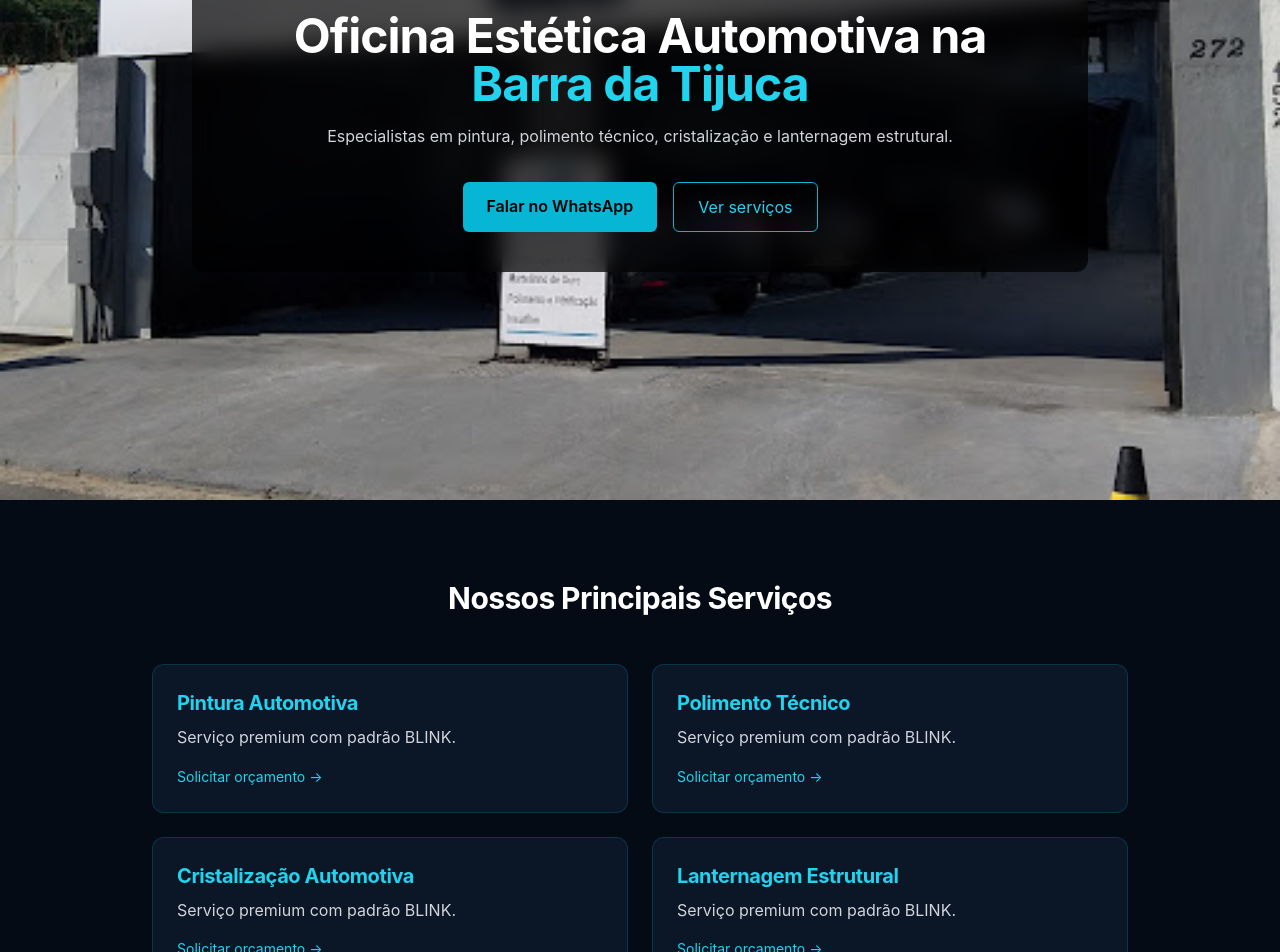
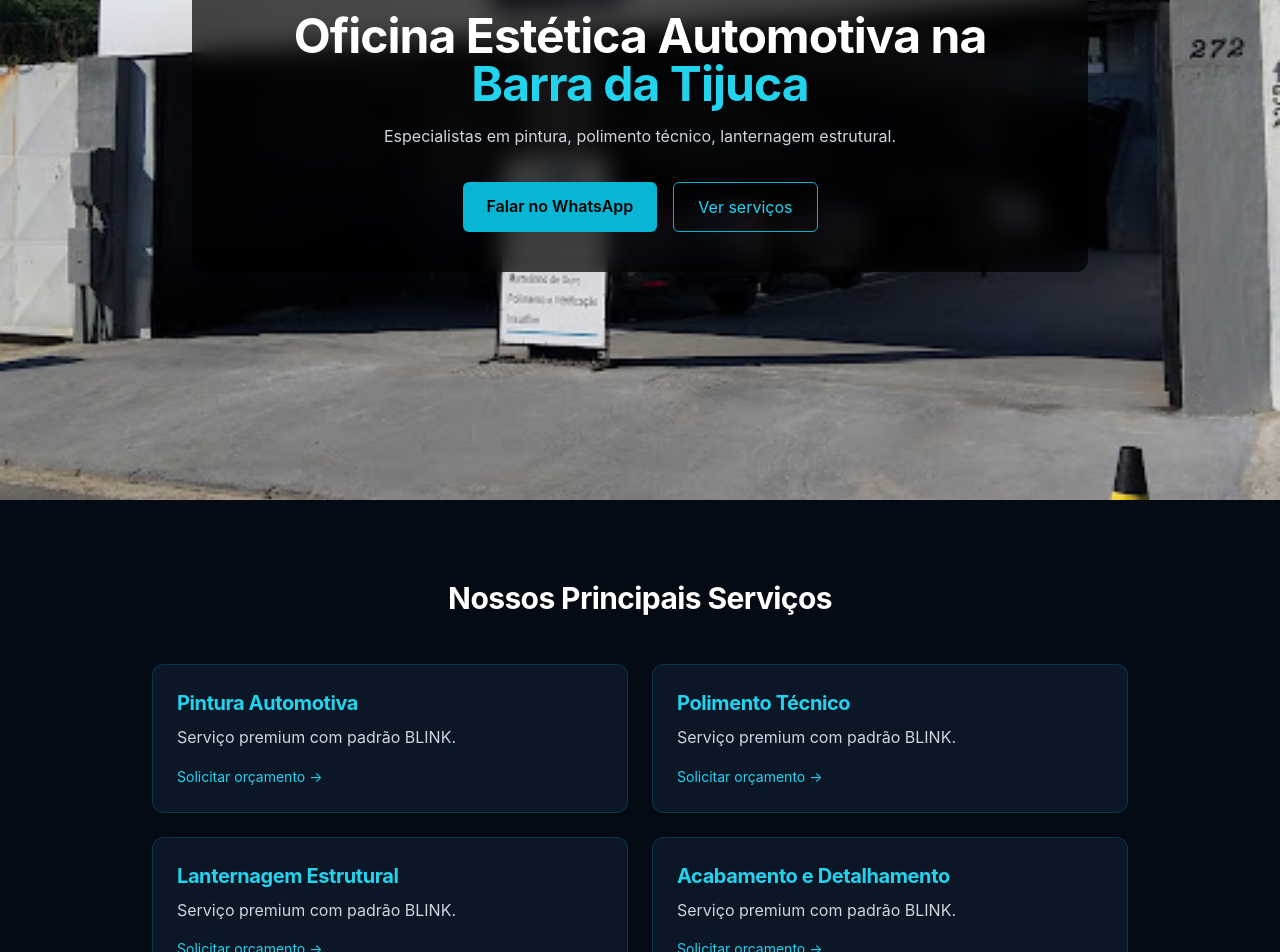
Before and after one commit to salsa200-prog/blink-estetica, a Next.js app: page / in a window 1280 px wide. Shown: the part 300-1252 px from the top of the page. Built offline with nearby package versions, Linux system fonts and the light colour scheme.

Commit message:
Update page.jsx

```diff
--- a/app/page.jsx
+++ b/app/page.jsx
@@ -22,8 +22,7 @@ export default function Home() {
           </h1>
 
           <p className="text-gray-300 mb-8">
-            Especialistas em pintura, polimento técnico, cristalização
-            e lanternagem estrutural.
+            Especialistas em pintura, polimento técnico, lanternagem estrutural.
           </p>
 
           <div className="flex gap-4 justify-center flex-wrap">
@@ -53,7 +52,6 @@ export default function Home() {
           {[
             "Pintura Automotiva",
             "Polimento Técnico",
-            "Cristalização Automotiva",
             "Lanternagem Estrutural",
             "Acabamento e Detalhamento",
           ].map((item) => (
```
